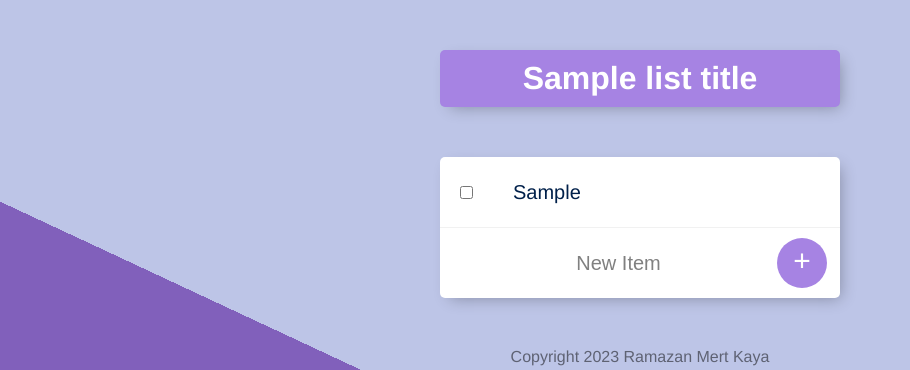
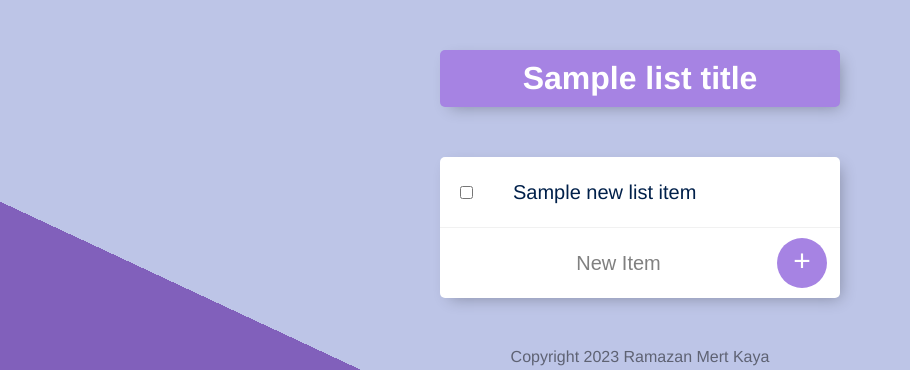
Before and after one commit to rmkofficial/todolist-v1, a Node server app: template views/list.ejs in a window 1280 px wide. Shown: the top 370 px of the page, without its empty margins (0-910 px from the left). Run offline with Node 20, Linux system fonts and the light colour scheme; the template is opened without the code that fills it: most values are stand-ins (such as "Sample title", 1, 10 or a date in 2020); some libraries are stand-ins or nearby versions.

Commit message:
Rendering database items

```diff
--- a/app.js
+++ b/app.js
@@ -2,40 +2,41 @@ const express = require("express");
 const bodyParser = require("body-parser");
 const mongoose = require("mongoose");
 
-
 const app = express();
-
-
 
 app.set("view engine", "ejs");
 
 app.use(bodyParser.urlencoded({ extended: true }));
 app.use(express.static("public"));
 
-mongoose.connect("mongodb://127.0.0.1:27017/todolistDB", {useNewUrlParser: true});
+mongoose.connect("mongodb://127.0.0.1:27017/todolistDB", {
+  useNewUrlParser: true,
+});
 
 const itemsSchema = {
-  name: String
+  name: String,
 };
 
 const Item = mongoose.model("Item", itemsSchema);
 
-const item1 = new Item ({
-  name: "Welcome to your todolist!"
+const item1 = new Item({
+  name: "Welcome to your todolist!",
 });
 
-const item2 = new Item ({
-  name: "Hit the + button to aff a new item"
+const item2 = new Item({
+  name: "Hit the + button to aff a new item",
 });
 
-const item3 = new Item ({
-  name: "<-- Hit this to delete an item"
+const item3 = new Item({
+  name: "<-- Hit this to delete an item",
 });
 
 const defaultItems = [item1, item2, item3];
 
-
-
+app.get("/", function (req, res) {
+  Item.find()
+    .then(function (foundItems) {
+      if (foundItems.length === 0) {
         Item.insertMany(defaultItems)
           .then(function () {
             console.log("Successfully saved defult items to DB");
@@ -43,12 +44,14 @@ Item.insertMany(defaultItems)
           .catch(function (err) {
             console.log(err);
           });
-
-app.get("/", function (req, res) {
-
-
-
-  res.render("list", { listTitle: "Today", newListItems: items });
+          res.redirect("/");
+      } else {
+        res.render("list", { listTitle: "Today", newListItems: foundItems });
+      }
+    })
+    .catch(function (err) {
+      console.log(err);
+    });
 });
 
 app.post("/", function (req, res) {
@@ -73,9 +76,9 @@ app.post("/work", function (req, res) {
   res.redirect("/work");
 });
 
-app.get("/about", function(req,res){
+app.get("/about", function (req, res) {
   res.render("about");
-})
+});
 
 app.listen(3000, function () {
   console.log("Server started on port 3000");
--- a/views/list.ejs
+++ b/views/list.ejs
@@ -5,14 +5,14 @@
 </div>
 
 <div class="box">
-  <% for (var i = 0; i < newListItems.length; i++) { %>
 
+  <% newListItems.forEach(function(item){ %>
   <div class="item">
     <input type="checkbox" name="" id="" />
-    <p><%= newListItems[i] %></p>
+    <p><%= item.name %></p>
   </div>
+  <% }) %>
 
-  <% } %>
 
   <form class="item" action="/" method="post">
     <input
```
Lines whose indentation alone changed are shown as unchanged.
